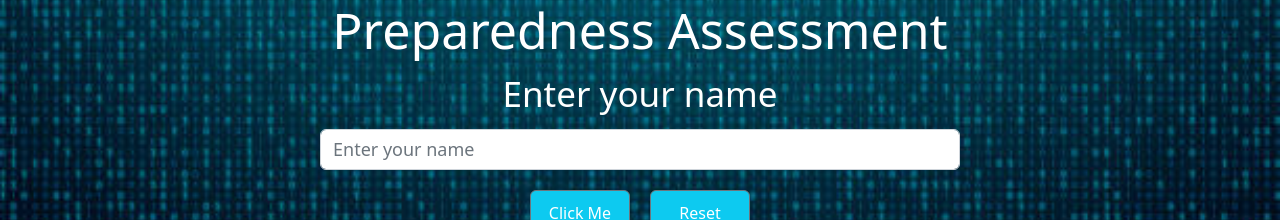
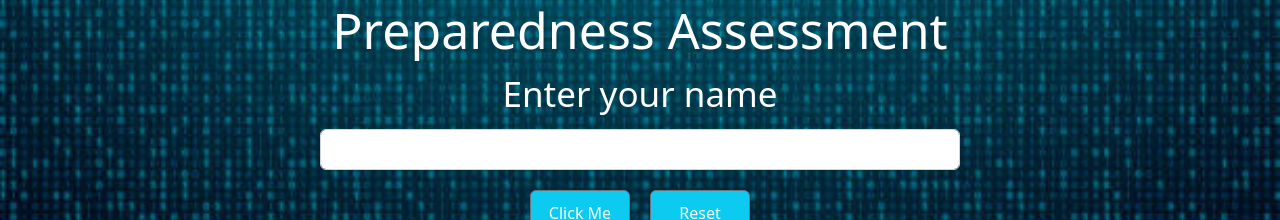
Before and after one commit to learn-academy-2023-hotel/preparedness-assessment-jdpinkard, a React (Create React App) app in the folder preparedness-frontend/: page / in a window 1280 px wide. Shown: the top 220 px of the page. Built offline with nearby package versions, Linux system fonts and the light colour scheme; the HTML template or start-up script is replaced by a standard one.

Commit message:
Removed placeholder

```diff
--- a/preparedness-frontend/src/App.js
+++ b/preparedness-frontend/src/App.js
@@ -20,7 +20,7 @@ const App = () => {
       <div className="form">
         <div className="input">
           <Label for="name">Enter your name</Label>
-          <Input type="text" onChange={handleChange} value={name} placeholder="Enter your name"/>
+          <Input type="text" onChange={handleChange} value={name} />
         </div>
         <Button onClick={toggle}>Click Me</Button>
         <Button onClick={reset}>Reset</Button>
```
